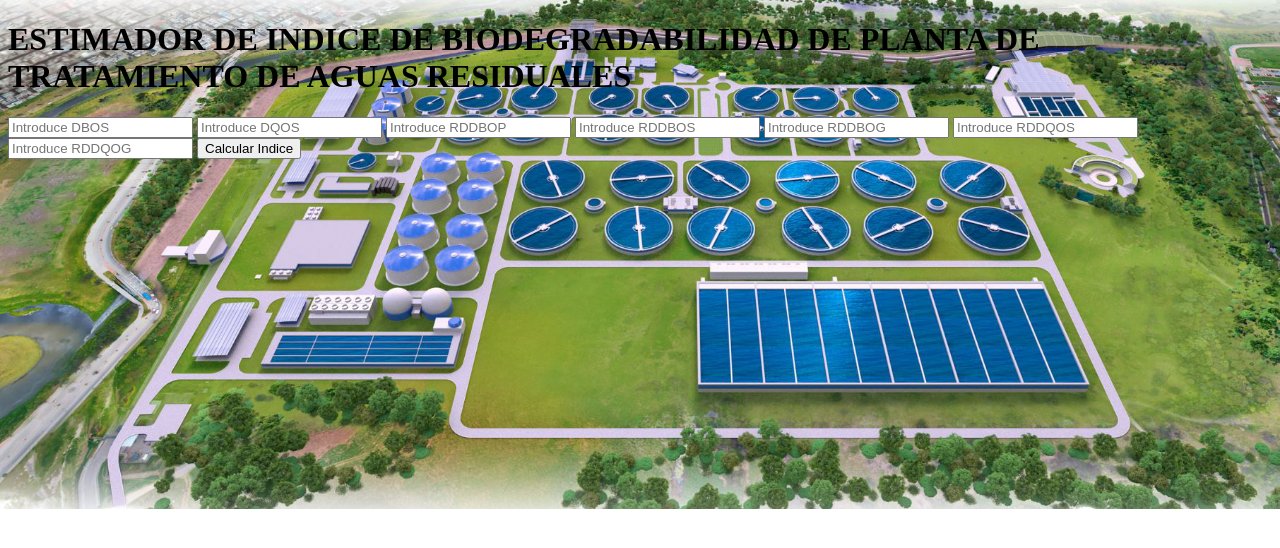
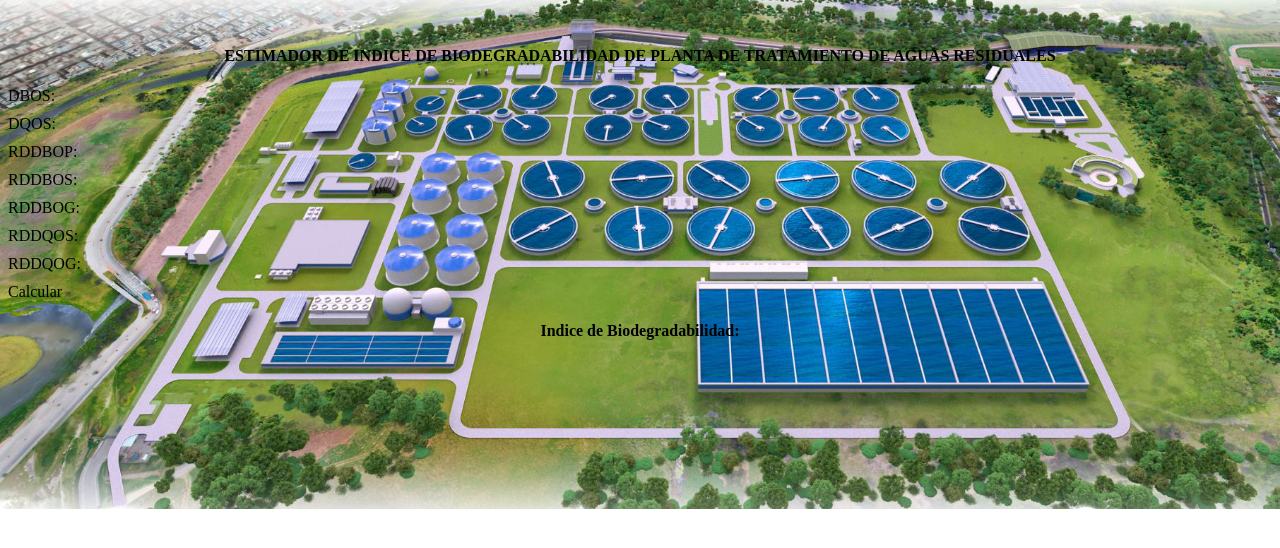
Before and after one commit to heferohe/tarea_final4.0, a Flask app: page / in a window 1280 px wide. Shown: the top 548 px of the page. Run offline with Flask 3, Linux system fonts and the light colour scheme.

Commit message:
feature: update html styles

```diff
--- a/templates/home.html
+++ b/templates/home.html
@@ -1,41 +1,68 @@
 <!DOCTYPE html>
 <html>
+
 <head>
-    <title>Traductor</title>
-<style>
+  <title>ptar</title>
+  <script type="module" src="https://unpkg.com/@fluentui/web-components"></script>
+  <style>
     body {
       background-image: url("https://raw.githubusercontent.com/heferohe/tarea_final4.0/main/templates/Imagen39.png");
       background-repeat: no-repeat;
       background-size: cover;
     }
+
+    .custom {
+      --card-width: 350px;
+      padding: 16px;
+      margin: 0 auto;
+    }
+
+    form {
+      display: flex;
+      flex-direction: column;
+      gap: 10px;
+      justify-content: center;
+      margin: auto 0;
+    }
+
+    h4 {
+      text-align: center;
+    }
+
+    .result {
+      font-size: 18px;
+      color: tomato;
+      text-align: center;
+      font-weight: bold;
+    }
   </style>
 
 </head>
+
 <body>
+  <fluent-card class="custom">
+    <h4>ESTIMADOR DE INDICE DE BIODEGRADABILIDAD DE PLANTA DE TRATAMIENTO DE AGUAS RESIDUALES</h4>
+    <form method="POST"><fluent-text-field pattern="[0-9]+([\.,][0-9]+)?" name="text1" placeholder="Introduce DBOS"
+        appearance="outline" required>DBOS:</fluent-text-field>
+      <fluent-text-field pattern="[0-9]+([\.,][0-9]+)?" name="text2" placeholder="Introduce DQOS" appearance="outline"
+        hideStep required>DQOS: </fluent-text-field>
+      <fluent-text-field pattern="[0-9]+([\.,][0-9]+)?" name="text3" placeholder="Introduce RDDBOP" appearance="outline"
+        hideStep required>RDDBOP: </fluent-text-field>
+      <fluent-text-field pattern="[0-9]+([\.,][0-9]+)?" name="text4" placeholder="Introduce RDDBOS" appearance="outline"
+        hideStep required>RDDBOS: </fluent-text-field>
+      <fluent-text-field pattern="[0-9]+([\.,][0-9]+)?" name="text5" placeholder="Introduce RDDBOG" appearance="outline"
+        hideStep required>RDDBOG: </fluent-text-field>
+      <fluent-text-field pattern="[0-9]+([\.,][0-9]+)?" name="text6" placeholder="Introduce RDDQOS" appearance="outline"
+        hideStep required>RDDQOS: </fluent-text-field>
+      <fluent-text-field pattern="[0-9]+([\.,][0-9]+)?" name="text7" placeholder="Introduce RDDQOG" appearance="outline"
+        hideStep required>RDDQOG: </fluent-text-field>
+      <fluent-button type="submit" appearance="accent">Calcular</fluent-button>
+    </form>
+    <h4>Indice de Biodegradabilidad:</h4>
+    {% if indice %}
+    <p class="result">{{ indice }}</p>
+    {% endif %}
+  </fluent-card>
+</body>
 
-    <h1>ESTIMADOR DE INDICE DE BIODEGRADABILIDAD DE PLANTA DE TRATAMIENTO DE AGUAS RESIDUALES</h1>
-
-    <!--<body style="background-color: LightBlue;"> -->
-
-    <form method="POST">
-        	<input type="number" name="text1" step="any" placeholder="Introduce DBOS" required>
-		<input type="number" name="text2" step="any" placeholder="Introduce DQOS" required>
-		<input type="number" name="text3" step="any" placeholder="Introduce RDDBOP" required>
-		<input type="number" name="text4" step="any" placeholder="Introduce RDDBOS" required>
-		<input type="number" name="text5" step="any" placeholder="Introduce RDDBOG" required>
-		<input type="number" name="text6" step="any" placeholder="Introduce RDDQOS" required>
-		<input type="number" name="text7" step="any" placeholder="Introduce RDDQOG" required>
-        <input type="submit" value="Calcular Indice">
-    </form>
-
-    {% if indice %}
-    <h2>Indice de Biodegradabilidad</h2>
-    <p>{{ indice }}</p>
-    {% endif %}
-
-   <!-- {% if lang_detected %}
-    <h2>Idioma de entrada detectado:</h2>
-    <p>{{ lang_detected }}</p>
-    {% endif %}-->
-</body>
 </html>
```
Also changed, not shown: requirements.txt (+2 -15 lines).
